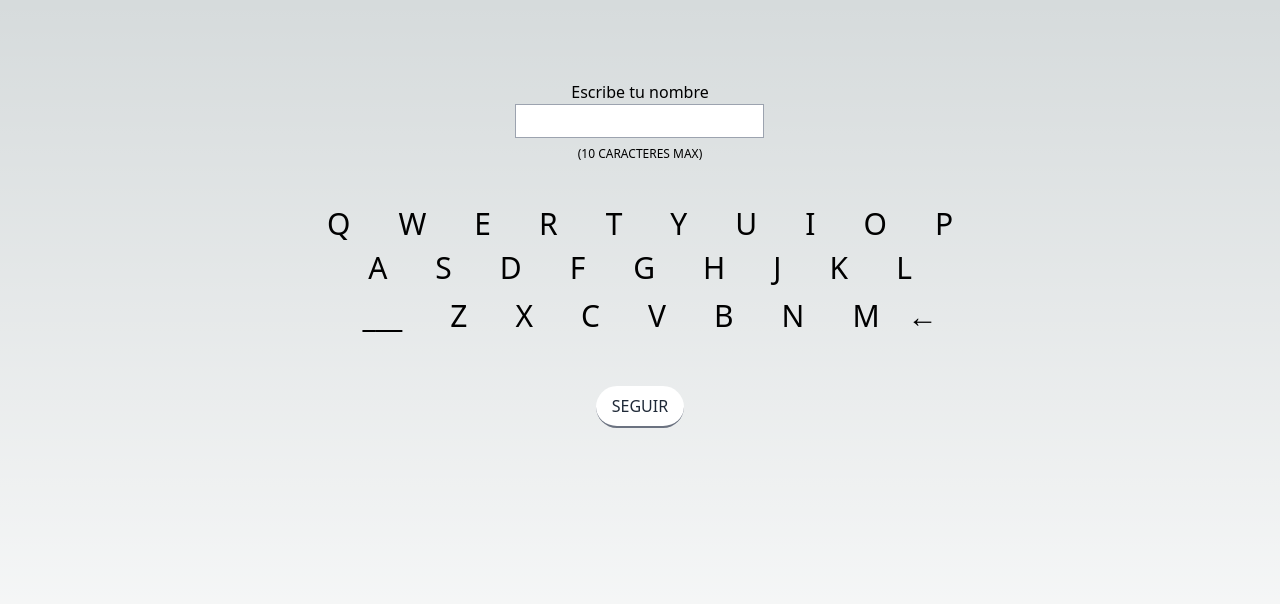
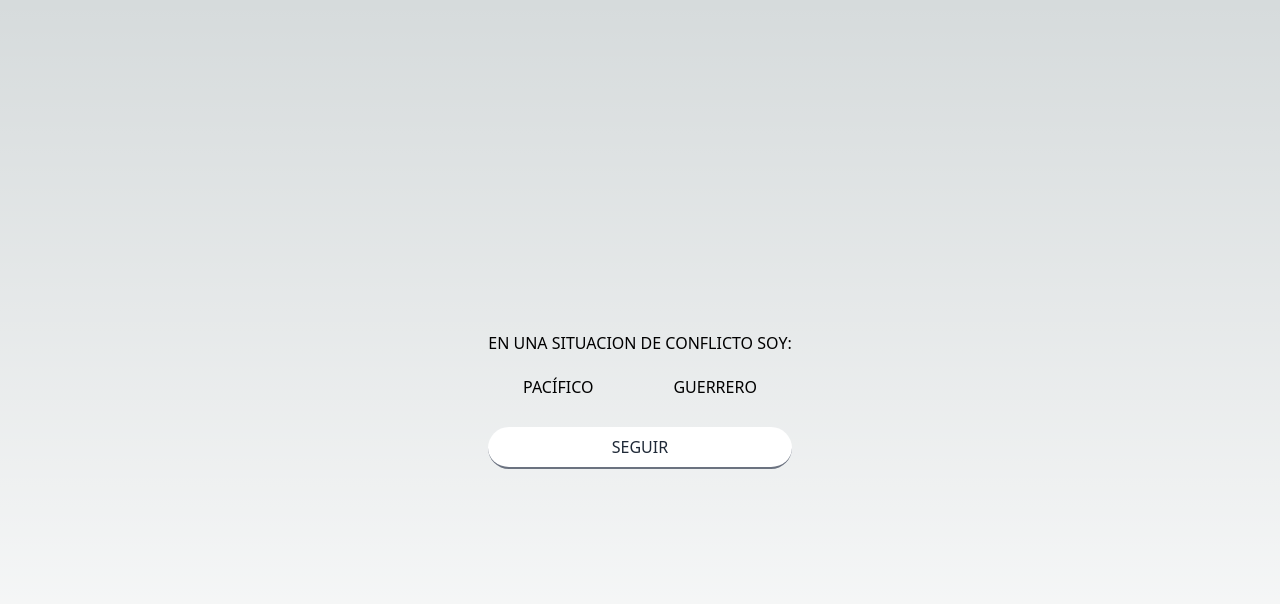
Before and after one commit to frankgimeno3/pompeiatotem, a Next.js app: page /landing/es in a window 1280 px wide. Both pictures are taken after a click on the button "SEGUIR". Shown: the top 604 px of the page. Built offline with nearby package versions, Linux system fonts and the light colour scheme.

Commit message:
establezco renderizacion de componentes encadenada

```diff
--- a/components/cuestionario/1nombre/nombre.tsx
+++ b/components/cuestionario/1nombre/nombre.tsx
@@ -1,6 +1,10 @@
 import React, { useState } from "react";
 
-const Nombre: React.FC = () => {
+interface NombreProps {
+  setComponenteActual: React.Dispatch<React.SetStateAction<string>>;
+}
+
+const Nombre: React.FC<NombreProps> = ({ setComponenteActual }) => {
   const [inputValue, setInputValue] = useState("");
   const [characterCount, setCharacterCount] = useState(0);
 
@@ -16,6 +20,10 @@ const Nombre: React.FC = () => {
       setInputValue(inputValue.slice(0, -1));
       setCharacterCount(characterCount - 1);
     }
+  };
+
+  const handleSeguirClick = () => {
+    setComponenteActual("conflicto");
   };
 
   return (
@@ -134,12 +142,11 @@ const Nombre: React.FC = () => {
       </div>
       <button
         className="mt-2 bg-white text-gray-800 rounded-full py-2 px-4 border-b-2 border-gray-500 hover:bg-gray-600 hover:text-white"
-        onClick={() => setInputValue("")}
+        onClick={handleSeguirClick}
       >
         SEGUIR
       </button>
-
-     </div>
+    </div>
   );
 };
 
--- a/components/cuestionario/2conflicto/conflicto.tsx
+++ b/components/cuestionario/2conflicto/conflicto.tsx
@@ -1,13 +1,25 @@
-import React, { useEffect } from 'react';
+import React, { useEffect } from "react";
 
-const Conflicto: React.FC = () => {
+interface ConflictoProps {
+  setComponenteActual: React.Dispatch<React.SetStateAction<string>>;
+}
+const Conflicto: React.FC<ConflictoProps> = ({ setComponenteActual }) => {
+
+  const handleSeguirClick = () => {
+    setComponenteActual("relaciones");
+  };
 
   return (
-    <div>
-      <div>
-        <h2>Escribe tu nombre</h2>
-        <p>(10 CARACTERES MAX)</p>
+    <div className="flex flex-col text-center justify-center">
+      <h2>EN UNA SITUACION DE CONFLICTO SOY:</h2>
+      <div className="flex flex-row justify-center my-5">
+        <button className="mr-10">PACÍFICO</button>
+        <button className="ml-10">GUERRERO</button>
       </div>
+      <button
+              className="mt-2 bg-white text-gray-800 rounded-full py-2 px-4 border-b-2 border-gray-500 hover:bg-gray-600 hover:text-white"
+              onClick={handleSeguirClick}
+      >SEGUIR</button>
     </div>
   );
 };
--- a/pages/landing/es/index.tsx
+++ b/pages/landing/es/index.tsx
@@ -24,13 +24,13 @@ const Cuestionario = () => {
   const [creatividad, setCreatividad] = useState("");
   const [juicio, setJuicio] = useState("");
   const [horario, setHorario] = useState("");
+
   const renderComponenteActual = () => {
-
     switch (componenteactual) {
       case "nombre":
-        return <Nombre />;
+        return <Nombre setComponenteActual={setComponenteActual} />;
       case "conflicto":
-        return <Conflicto />;
+        return <Conflicto setComponenteActual={setComponenteActual}/>;
       case "relaciones":
         return <Relaciones />;
       case "estrategia":
```
